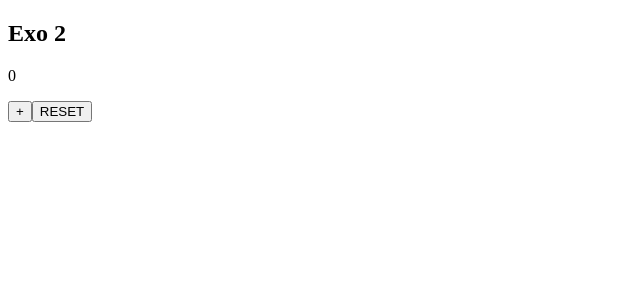
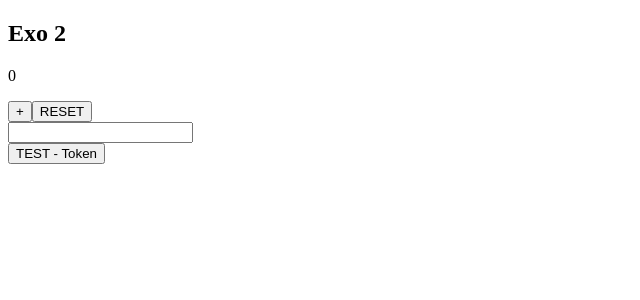
Before and after one commit to TOUFIK-Taha98/VueJS-starter, a Vue app: page / in a window 1280 px wide. Shown: the top 300 px of the page, without its empty margins (0-640 px from the left). Built offline with nearby package versions, Linux system fonts and the light colour scheme.

Commit message:
Using jose to decode a token

```diff
--- a/src/App.vue
+++ b/src/App.vue
@@ -6,12 +6,17 @@
     <button @click="reset">RESET</button>
     <br />
 
+    <input type="text" v-model="token"/>
+    <br/> <button @click="getToken">TEST - Token</button>
+    {{ token }}
   </div>
 </template>
 <script setup>
   import { ref } from 'vue';
+  import * as jose from 'jose'
+
   const counter = ref(0);
-
+  const token = ref('');
   const submit = () => {
     counter.value ++;
   }
@@ -19,6 +24,11 @@
     counter.value = 0;
   }
 
+  const getToken = () => {
+    const claims = jose.decodeJwt(token)
+    console.log(claims)
+  }
+
 </script>
 
 <style>
```
